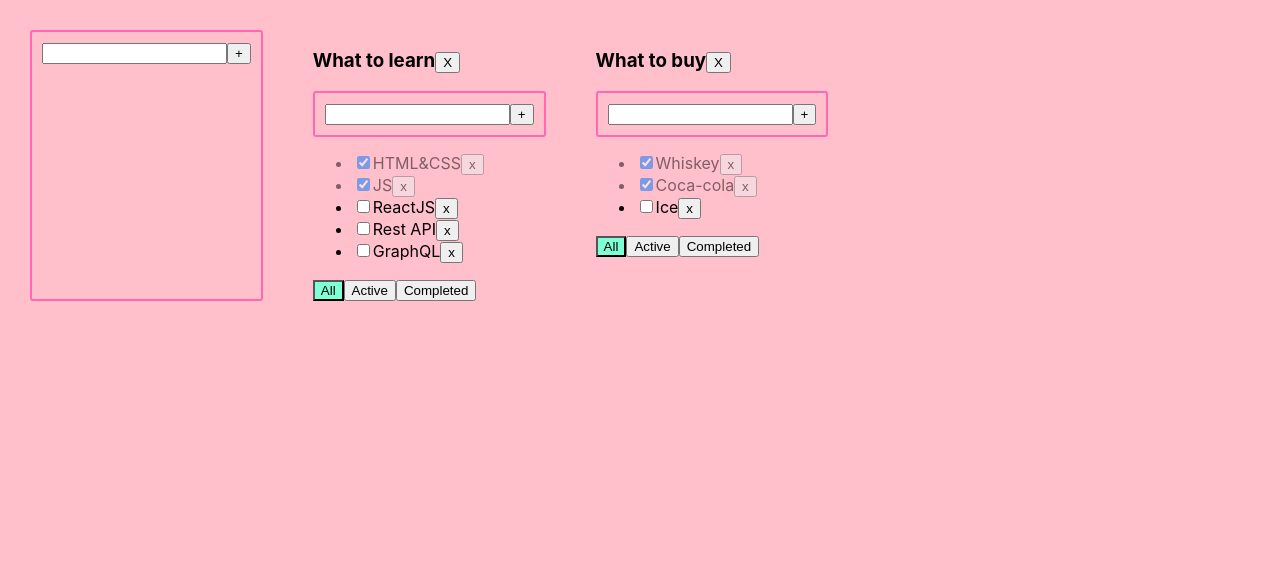
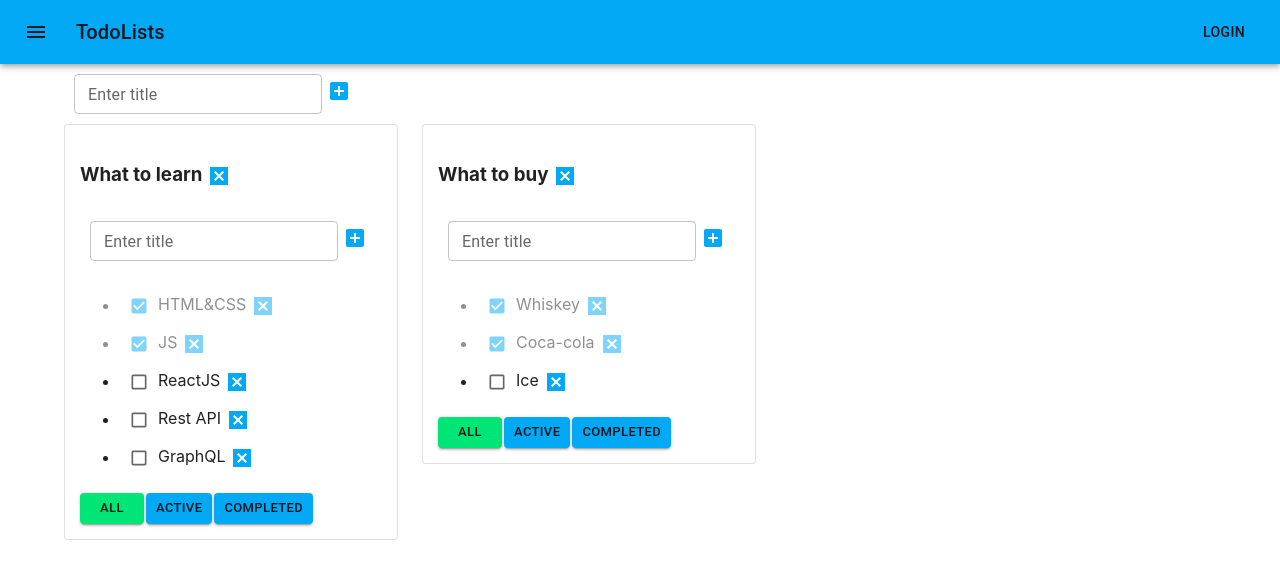
Before and after one commit to LetsGoMaan/toDoList, a React (Create React App) app: page / in a window 1280 px wide. Shown: the top 578 px of the page. Built offline with nearby package versions, Linux system fonts and the light colour scheme.

Commit message:
add material ui in project

```diff
--- a/package.json
+++ b/package.json
@@ -3,6 +3,10 @@
   "version": "0.1.0",
   "private": true,
   "dependencies": {
+    "@emotion/react": "^11.10.6",
+    "@emotion/styled": "^11.10.6",
+    "@mui/icons-material": "^5.11.9",
+    "@mui/material": "^5.11.10",
     "@testing-library/jest-dom": "^5.16.5",
     "@testing-library/react": "^13.4.0",
     "@testing-library/user-event": "^13.5.0",
--- a/src/AddItemForm.tsx
+++ b/src/AddItemForm.tsx
@@ -1,5 +1,7 @@
-import React, {ChangeEvent, FC, KeyboardEvent, useState} from 'react';
+import React, {ChangeEvent, FC, KeyboardEvent, useState} from "react";
 import classes from "./TodoList.module.css";
+import {IconButton, TextField} from "@mui/material";
+import AddBoxIcon from "@mui/icons-material/AddBox";
 
 
 type AddItemFormPropsType = {
@@ -8,11 +10,12 @@ type AddItemFormPropsType = {
 
 const AddItemForm: FC<AddItemFormPropsType> = (props) => {
     const [title, setTitle] = useState("")
-    const [error, setError] = useState<string | null>(null)
+    const [error, setValidationError] = useState<string | null>(null)
 
     const onChangeHandler = (e: ChangeEvent<HTMLInputElement>) => {
         setTitle(e.currentTarget.value)
-        setError(null)
+        setValidationError(null)
+
     }
 
     const onKeyPressHandler = (e: KeyboardEvent<HTMLInputElement>) => {
@@ -26,20 +29,31 @@ const AddItemForm: FC<AddItemFormPropsType> = (props) => {
             props.addItem(title.trim());
             setTitle("");
         } else {
-            setError("Title is required")
+            setValidationError("Title is required")
         }
 
     }
 
     return (
         <div className={classes.addItemForm}>
-            <input
-                className={error ? classes.error : ''}
+            <TextField
+
+                size={"small"}
+                // className={validationError ? classes.error : ''} ??? как сделать то
                 value={title}
                 onChange={onChangeHandler}
                 onKeyPress={onKeyPressHandler}
+                label={"Enter title"}
+                error={!!error}
+                helperText={error && "Title is required"}
             />
-            <button onClick={addItem}>+</button>
+            <IconButton
+                onClick={addItem}
+                size={"small"}
+                color={"primary"}
+            >
+                <AddBoxIcon/>
+            </IconButton>
         </div>
     );
 };
--- a/src/App.css
+++ b/src/App.css
@@ -1,26 +1,26 @@
 
-.App {
-  padding: 30px;
-  display: flex;
+/*.App {*/
+/*  padding: 30px;*/
+/*  display: flex;*/
 
-}
+/*}*/
 
-.App > div {
-  margin-right: 50px;
-}
+/*.App > div {*/
+/*  margin-right: 50px;*/
+/*}*/
 
-.error {
-  border: red 1px solid;
-}
+/*.error {*/
+/*  border: red 1px solid;*/
+/*}*/
 
-.error-message {
-  color: red;
-}
+/*.error-message {*/
+/*  color: red;*/
+/*}*/
 
-.active-filter {
-  background-color: aquamarine;
-}
+/*.active-filter {*/
+/*  background-color: aquamarine;*/
+/*}*/
 
 .is-done {
-  opacity: 0.5;
+  text-decoration: line-through;
 }
--- a/src/App.tsx
+++ b/src/App.tsx
@@ -3,6 +3,8 @@ import './App.css';
 import {TaskType, Todolist} from './Todolist';
 import {v1} from 'uuid';
 import AddItemForm from "./AddItemForm";
+import {AppBar, Button, Container, Grid, IconButton, Paper, Toolbar, Typography} from "@mui/material";
+import {Menu} from "@mui/icons-material";
 
 export type FilterValuesType = "all" | "active" | "completed";
 
@@ -136,6 +138,11 @@ function App() {
         ? todoLists.map(el => {
             const tasksForTodolist = getFilteredTasksForRender(tasks[el.id], el.filter)
             return (
+                <Grid item>
+                <Paper
+                variant={"outlined"}
+                sx={{p: "15px"}}
+                >
                     <Todolist
                         filter={el.filter}
                         todoListId={el.id}
@@ -149,14 +156,40 @@ function App() {
                         changeTaskTitle={changeTaskTitle}
                         changeTodoListTitle={changeTodoListTitle}
                     />
+                </Paper>
+                </Grid>
+
             );
         })
         : <span>Create your first todoList</span>
 
     return (
         <div className="App">
+            <AppBar position="static">
+                <Toolbar>
+                    <IconButton
+                        size = "large"
+                        edge = "start"
+                        color = "inherit"
+                        aria-label="menu"
+                        sx={{mr: 2}}>
+                        <Menu/>
+                    </IconButton>
+                    <Typography variant="h6" component="div" sx={{flexGrow: 1}}>
+                        TodoLists
+                    </Typography>
+                    <Button color={"inherit"}>Login</Button>
+                </Toolbar>
+            </AppBar>
+            <Container fixed>
+                <Grid container>
                     <AddItemForm addItem={addTodoList}/>
+                </Grid>
+                <Grid container spacing={3}>
                     {todoListComponents}
+                </Grid>
+
+            </Container>
         </div>
     )
 }
--- a/src/EditableSpan.tsx
+++ b/src/EditableSpan.tsx
@@ -1,4 +1,5 @@
-import React, {ChangeEvent, FC, useState} from 'react';
+import React, {ChangeEvent, FC, useState} from "react";
+import {TextField} from "@mui/material";
 
 type EditableSpanPropsType = {
     title: string
@@ -22,8 +23,9 @@ const EditableSpan: FC<EditableSpanPropsType> = (props) => {
     }
 
     return (
-        editMode
-            ? <input
+        editMode ?
+            <TextField
+                variant={"standard"}
                 value={title}
                 autoFocus
                 onBlur={offEditMode}
--- a/src/TodoList.module.css
+++ b/src/TodoList.module.css
@@ -1,3 +1,4 @@
+
 .error {
     border: red 1px solid;
 }
@@ -15,7 +16,6 @@
 }
 
 .addItemForm {
-    border: 2px solid hotpink;
     border-radius: 3px;
     padding: 10px;
 }
--- a/src/Todolist.tsx
+++ b/src/Todolist.tsx
@@ -1,8 +1,10 @@
-import React from 'react';
-import {FilterValuesType} from './App';
-import classes from './TodoList.module.css';
+import React from "react";
+import {FilterValuesType} from "./App";
+import classes from "./TodoList.module.css";
 import AddItemForm from "./AddItemForm";
 import EditableSpan from "./EditableSpan";
+import {Button, Checkbox, IconButton} from "@mui/material";
+import DisabledByDefaultIcon from "@mui/icons-material/DisabledByDefault";
 
 export type TaskType = {
     id: string
@@ -51,10 +53,16 @@ export function Todolist(props: PropsType) {
         props.changeTodoListTitle(title, props.todoListId)
     }
 
-    return <div>
+    return <div >
         <h3>
             <EditableSpan title={props.title} changeTitle={changeTodoListTitle}/>
-            <button onClick={removeTodoList}>X</button>
+            <IconButton
+                onClick={removeTodoList}
+                size={"small"}
+                color={"primary"}
+            >
+                <DisabledByDefaultIcon/>
+            </IconButton>
         </h3>
         <AddItemForm addItem={addTask}/>
 
@@ -67,25 +75,49 @@ export function Todolist(props: PropsType) {
                         props.changeTaskTitle(t.id, title, props.todoListId)
                     }
 
-                    return <li key={t.id} className={t.isDone ? classes.isDone : ''}>
-                        <input type="checkbox" checked={t.isDone}
-                               onChange={(event) => changeStatusHandler(t.id, event.currentTarget.checked)}/>
+                    return <li key={t.id} className={t.isDone ? classes.isDone : ""}>
+                        <Checkbox checked={t.isDone}
+                                  onChange={(event) => changeStatusHandler(t.id, event.currentTarget.checked)}
+                                  size={"small"}
+                        />
                         <EditableSpan title={t.title} changeTitle={changeTaskTitle}/>
-                        <button onClick={onClickHandler}>x</button>
+                        <IconButton
+                            onClick={onClickHandler}
+                            size={"small"}
+                            color={"primary"}
+                        >
+                            <DisabledByDefaultIcon/>
+                        </IconButton>
+
                     </li>
                 })
             }
         </ul>
         <div>
-            <button onClick={onAllClickHandler} className={props.filter === 'all' ?
-                classes.activeFilter : ''}>All
-            </button>
-            <button onClick={onActiveClickHandler} className={props.filter === 'active' ?
-                classes.activeFilter : ''}>Active
-            </button>
-            <button onClick={onCompletedClickHandler} className={props.filter === 'completed' ?
-                classes.activeFilter : ''}>Completed
-            </button>
+            <Button
+
+                variant={"contained"}
+                sx={{mr: "2px"}}
+                size={"small"}
+                color={props.filter === "all" ?
+                    "secondary" : "primary"}
+                onClick={onAllClickHandler}>All
+            </Button>
+            <Button
+                sx={{mr: "2px"}}
+                variant={"contained"}
+                size={"small"}
+                color={props.filter === "active" ?
+                    "secondary" : "primary"}
+                onClick={onActiveClickHandler}>Active
+            </Button>
+            <Button
+                variant={"contained"}
+                size={"small"}
+                color={props.filter === "completed" ?
+                    "secondary" : "primary"}
+                onClick={onCompletedClickHandler}>Completed
+            </Button>
         </div>
     </div>
 }
--- a/src/index.css
+++ b/src/index.css
@@ -5,7 +5,7 @@ body {
     sans-serif;
   -webkit-font-smoothing: antialiased;
   -moz-osx-font-smoothing: grayscale;
-  background-color: pink;
+  background-color: #ffffff;
 }
 
 code {
--- a/src/index.tsx
+++ b/src/index.tsx
@@ -1,12 +1,30 @@
-import React from 'react';
-import './index.css';
-import App from './App';
-import * as serviceWorker from './serviceWorker';
-import { createRoot } from 'react-dom/client';
+import React from "react";
+import "./index.css";
+import App from "./App";
+import * as serviceWorker from "./serviceWorker";
+import {createRoot} from "react-dom/client";
+import {createTheme, ThemeProvider} from "@mui/material/styles";
+import {green, lightBlue} from "@mui/material/colors";
+
+const theme = createTheme( {
+    palette: {
+        primary: lightBlue,
+        secondary: green ,
+        // mode: "dark"
+    }
+})
+
 
 const container  = document.getElementById('root') as HTMLElement
 const root = createRoot(container);
-root.render(<App />);
+root.render(
+<ThemeProvider theme={theme}>
+    {/*<CssBaseline/>*/}
+    <App />
+</ThemeProvider>
+
+
+);
 
 // If you want your app to work offline and load faster, you can change
 // unregister() to register() below. Note this comes with some pitfalls.
```
Also changed, not shown: 1 other file (tests, documents, lock files or other folders). Lines whose indentation alone changed are shown as unchanged.
